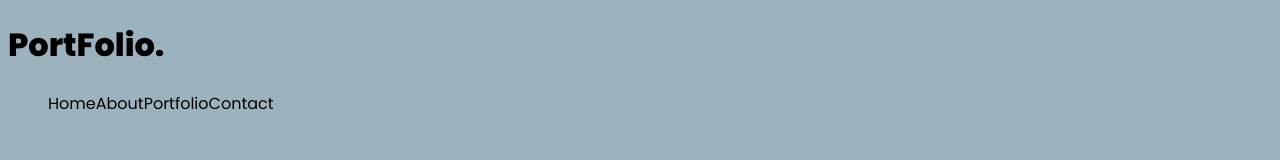
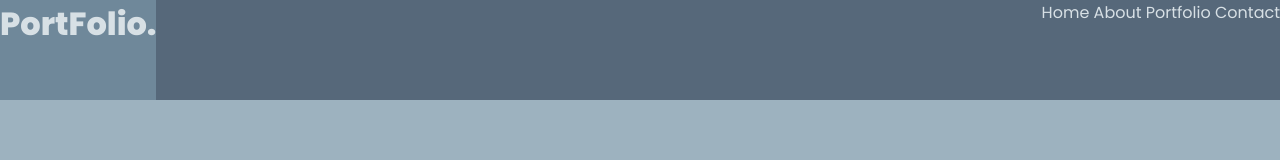
Before and after one commit to arrrjhay009/PF-Exercise, a plain HTML site: page index.html in a window 1280 px wide. Drawn offline with Linux system fonts and the light colour scheme.

Commit message:
do universal reset

```diff
--- a/css/styles.css
+++ b/css/styles.css
@@ -1,5 +1,11 @@
 body {
-    background-color: #9DB2BF;
+    ;
+}
+
+* {
+    margin: 0;
+    padding: 0;
+    box-sizing: border-box;
 }
 
 .navLogo {
@@ -8,7 +14,24 @@ body {
 }
 
 .nav {
+    display: inline;
     font-family: 'Poppins', sans-serif;
     list-style: none;
-    display: flex;
 }
+
+.header {
+    background-color: #27374D;
+    opacity: 60%;
+    color: white;
+}
+
+ul {
+    float: right;
+}
+
+h1 {
+    background-color: #526D82;
+    display: inline-block;
+    height: 100px;
+    width: 50;
+}
--- a/index.html
+++ b/index.html
@@ -4,12 +4,21 @@
     <meta charset="UTF-8">
     <meta name="viewport" content="width=device-width, initial-scale=1.0">
     <title>My Portfolio - RJSM</title>
-    <link rel="stylesheet" href="css/styles.css"> <!-- EXTERNAL STYLESHEET -->
+
+    <!-- EXTERNAL STYLESHEET -->
+    <link rel="stylesheet" href="css/styles.css">
 
     <!-- EXTERNAL STYLES RESOURCES -->
     <link rel="preconnect" href="https://fonts.googleapis.com">
     <link rel="preconnect" href="https://fonts.gstatic.com" crossorigin>
     <link href="https://fonts.googleapis.com/css2?family=Poppins:wght@100;400;800&display=swap" rel="stylesheet">
+
+    <!-- EMBEDDED STYLESHEET -->
+    <style>
+        body {
+            background-color: #9DB2BF;
+        }
+    </style>
 </head>
     <body class="customName">
     <!-- Header -->
```
